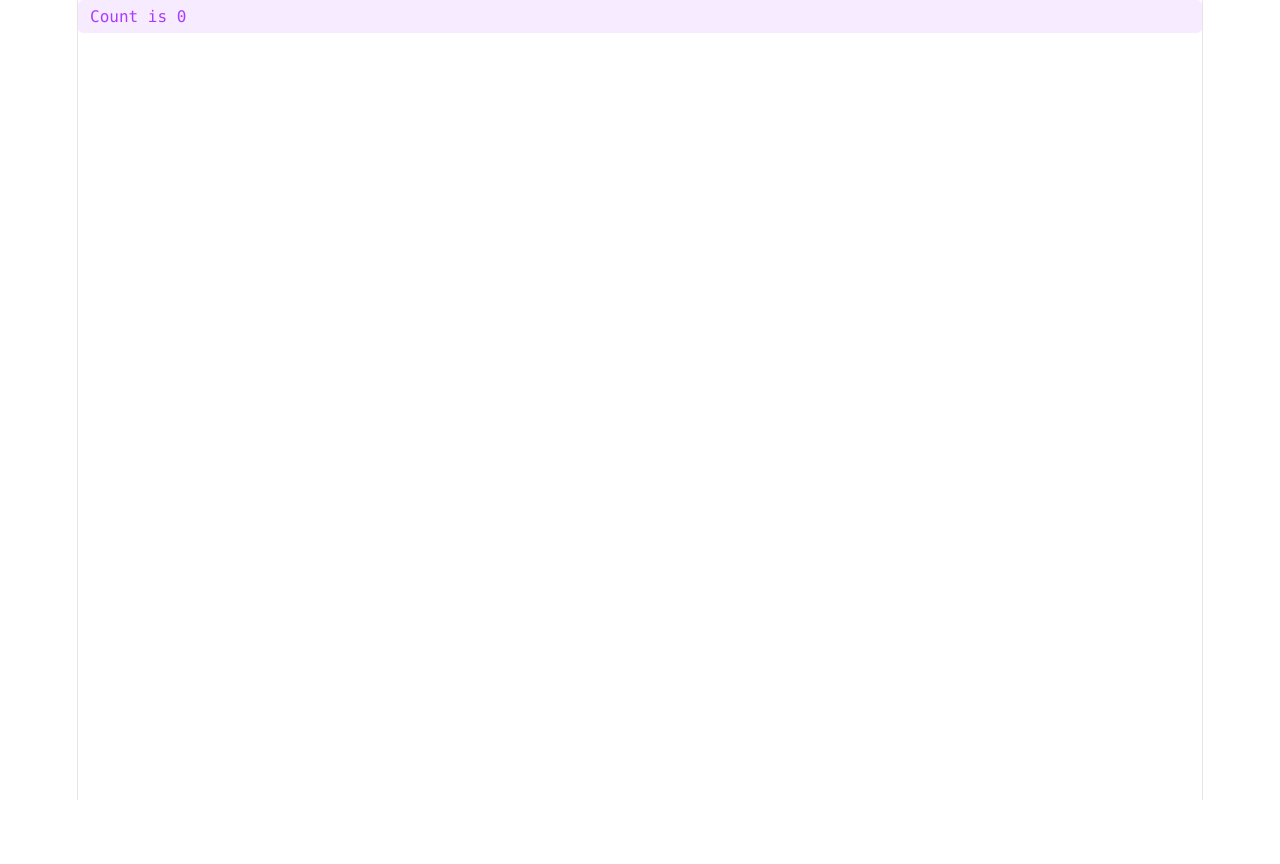
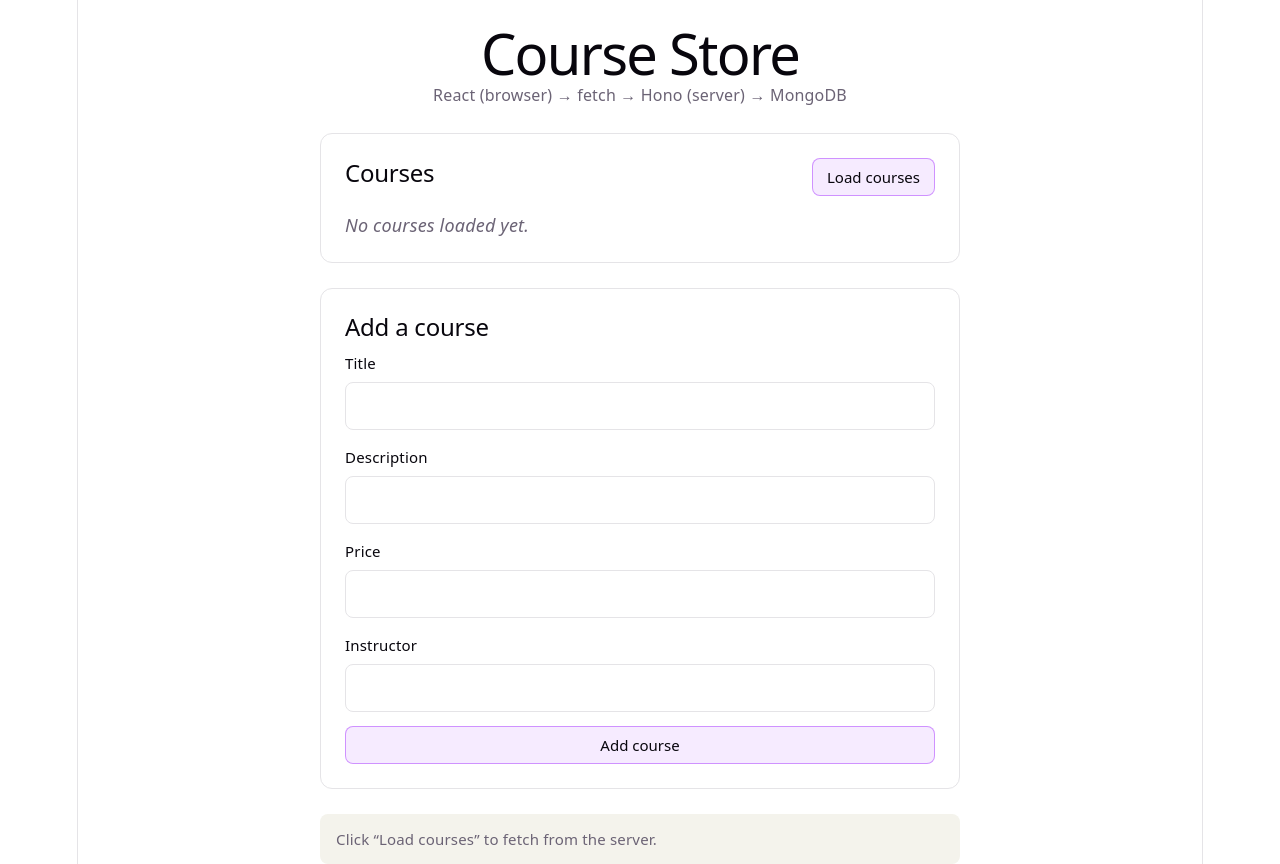
Before and after one commit to nameerakhter/react_refresher, a React (Vite) app: page / in a window 1280 px wide. Before the commit the page ends 800 px from the top, so only its background shows below. Built offline with nearby package versions, Linux system fonts and the light colour scheme.

Commit message:
feat: update course management UI with loading, adding, and deleting functionalities

```diff
--- a/src/App.css
+++ b/src/App.css
@@ -15,6 +15,126 @@
     outline: 2px solid var(--accent);
     outline-offset: 2px;
   }
+}
+
+.page-header {
+  text-align: center;
+  padding-top: 8px;
+}
+
+.subtitle {
+  margin-top: -16px;
+  font-size: 16px;
+}
+
+.panel {
+  width: min(640px, 100%);
+  text-align: left;
+  border: 1px solid var(--border);
+  border-radius: 12px;
+  padding: 24px;
+  box-sizing: border-box;
+}
+
+.panel-header {
+  display: flex;
+  align-items: center;
+  justify-content: space-between;
+  gap: 16px;
+  margin-bottom: 16px;
+}
+
+.btn {
+  font-family: var(--sans);
+  font-size: 15px;
+  padding: 8px 14px;
+  border-radius: 8px;
+  border: 1px solid var(--accent-border);
+  background: var(--accent-bg);
+  color: var(--text-h);
+  cursor: pointer;
+  transition: box-shadow 0.2s, border-color 0.2s;
+
+  &:hover:not(:disabled) {
+    box-shadow: var(--shadow);
+    border-color: var(--accent);
+  }
+
+  &:disabled {
+    opacity: 0.6;
+    cursor: not-allowed;
+  }
+}
+
+.btn-danger {
+  background: rgba(239, 68, 68, 0.1);
+  border-color: rgba(239, 68, 68, 0.4);
+}
+
+.course-list {
+  list-style: none;
+  padding: 0;
+  margin: 0;
+  display: flex;
+  flex-direction: column;
+  gap: 12px;
+}
+
+.course-card {
+  display: flex;
+  align-items: flex-start;
+  justify-content: space-between;
+  gap: 16px;
+  padding: 16px;
+  border: 1px solid var(--border);
+  border-radius: 10px;
+  background: var(--social-bg);
+
+  p {
+    margin-top: 6px;
+  }
+}
+
+.meta {
+  font-size: 14px;
+  color: var(--text);
+}
+
+.empty {
+  color: var(--text);
+  font-style: italic;
+}
+
+.course-form {
+  display: grid;
+  gap: 14px;
+
+  label {
+    display: grid;
+    gap: 6px;
+    font-size: 15px;
+    color: var(--text-h);
+  }
+
+  input {
+    font: inherit;
+    padding: 10px 12px;
+    border-radius: 8px;
+    border: 1px solid var(--border);
+    background: var(--bg);
+    color: var(--text-h);
+  }
+}
+
+.status {
+  width: min(640px, 100%);
+  text-align: left;
+  white-space: pre-wrap;
+  font-size: 15px;
+  padding: 12px 16px;
+  border-radius: 8px;
+  background: var(--code-bg);
+  box-sizing: border-box;
 }
 
 .hero {
--- a/src/App.jsx
+++ b/src/App.jsx
@@ -1,30 +1,183 @@
 import "./App.css";
 import { useState } from "react";
+import { createCourse, deleteCourse, getCourses } from "./api.js";
+
+const emptyCourseForm = {
+  title: "",
+  description: "",
+  price: "",
+  instructor: "",
+};
 
 function App() {
-  const [count, setCount] = useState(0);
+  const [courses, setCourses] = useState([]);
+  const [form, setForm] = useState(emptyCourseForm);
+  const [status, setStatus] = useState("Click “Load courses” to fetch from the server.");
+  const [loading, setLoading] = useState(false);
 
-  function onButtonClick() {
-    setCount(count + 1);
+  async function onLoadCourses() {
+    setLoading(true);
+    setStatus("Loading courses from http://localhost:3000/courses …");
+
+    try {
+      const data = await getCourses();
+      setCourses(data);
+      setStatus(`Loaded ${data.length} course(s) from the server.`);
+    } catch (error) {
+      setStatus(
+        `Could not reach the server. Is it running? (cd server && bun run dev)\n${error.message}`
+      );
+    } finally {
+      setLoading(false);
+    }
   }
-  // function onButtonClick() {
-  //   const button = document.getElementById("btn").innerHTML;
-  //   const value = button.split(" ")[2];
-  //   console.log(value);
-  //   const increaseValue = parseInt(value) + 1;
-  //   document.getElementById("btn").innerHTML = `Counter is ${increaseValue}`;
-  // }
+
+  async function onAddCourse(event) {
+    event.preventDefault();
+    setLoading(true);
+    setStatus("Sending POST /courses to the server …");
+
+    try {
+      const course = await createCourse({
+        title: form.title,
+        description: form.description,
+        price: Number(form.price),
+        instructor: form.instructor,
+        published: true,
+      });
+
+      setForm(emptyCourseForm);
+      setStatus(
+        `Created “${course.title}” (POST only). Click “Load courses” to refresh the list.`
+      );
+    } catch (error) {
+      setStatus(`Could not create course.\n${error.message}`);
+    } finally {
+      setLoading(false);
+    }
+  }
+
+  async function onDeleteCourse(id, title) {
+    setLoading(true);
+    setStatus(`Sending DELETE /courses/${id} …`);
+
+    try {
+      await deleteCourse(id);
+      setCourses((current) => current.filter((course) => course._id !== id));
+      setStatus(`Deleted “${title}”.`);
+    } catch (error) {
+      setStatus(`Could not delete course.\n${error.message}`);
+    } finally {
+      setLoading(false);
+    }
+  }
+
+  function onFieldChange(event) {
+    const { name, value } = event.target;
+    setForm((current) => ({ ...current, [name]: value }));
+  }
+
   return (
-    <>
-      <button
-        id="btn"
-        type="button"
-        className="counter"
-        onClick={onButtonClick}
-      >
-        Count is {count}
-      </button>
-    </>
+    <main id="center">
+      <header className="page-header">
+        <h1>Course Store</h1>
+        <p className="subtitle">
+          React (browser) → fetch → Hono (server) → MongoDB
+        </p>
+      </header>
+
+      <section className="panel">
+        <div className="panel-header">
+          <h2>Courses</h2>
+          <button
+            type="button"
+            className="btn"
+            onClick={onLoadCourses}
+            disabled={loading}
+          >
+            Load courses
+          </button>
+        </div>
+
+        {courses.length === 0 ? (
+          <p className="empty">No courses loaded yet.</p>
+        ) : (
+          <ul className="course-list">
+            {courses.map((course) => (
+              <li key={course._id} className="course-card">
+                <div>
+                  <strong>{course.title}</strong>
+                  <p>{course.description}</p>
+                  <p className="meta">
+                    ${course.price} · {course.instructor}
+                  </p>
+                </div>
+                <button
+                  type="button"
+                  className="btn btn-danger"
+                  onClick={() => onDeleteCourse(course._id, course.title)}
+                  disabled={loading}
+                >
+                  Delete
+                </button>
+              </li>
+            ))}
+          </ul>
+        )}
+      </section>
+
+      <section className="panel">
+        <h2>Add a course</h2>
+        <form className="course-form" onSubmit={onAddCourse}>
+          <label>
+            Title
+            <input
+              name="title"
+              value={form.title}
+              onChange={onFieldChange}
+              required
+            />
+          </label>
+          <label>
+            Description
+            <input
+              name="description"
+              value={form.description}
+              onChange={onFieldChange}
+              required
+            />
+          </label>
+          <label>
+            Price
+            <input
+              name="price"
+              type="number"
+              min="0"
+              step="0.01"
+              value={form.price}
+              onChange={onFieldChange}
+              required
+            />
+          </label>
+          <label>
+            Instructor
+            <input
+              name="instructor"
+              value={form.instructor}
+              onChange={onFieldChange}
+              required
+            />
+          </label>
+          <button type="submit" className="btn" disabled={loading}>
+            Add course
+          </button>
+        </form>
+      </section>
+
+      <p className="status" role="status">
+        {status}
+      </p>
+    </main>
   );
 }
 
```
